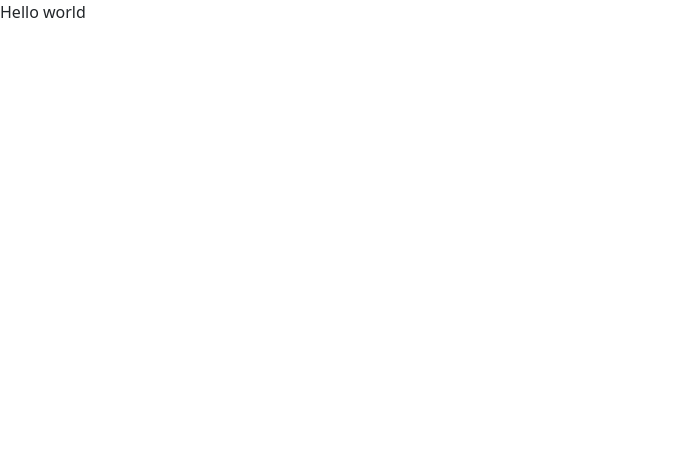
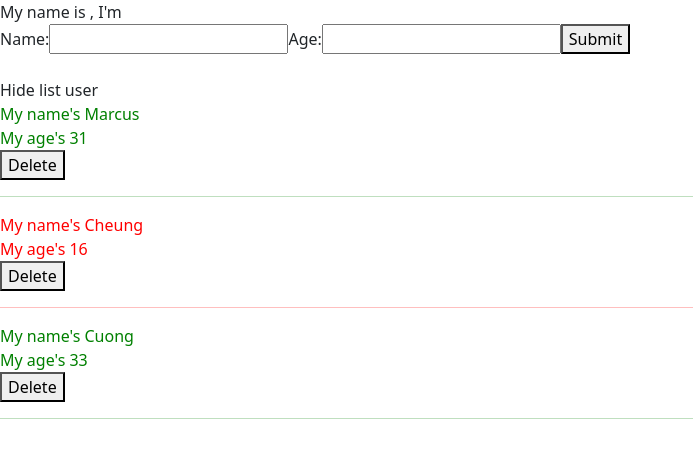
Before and after one commit to antking19/hoidanit-test-demo-react, a React (Create React App) app: page / in a window 1280 px wide. Shown: the top 458 px of the page, without its empty margins (0-693 px from the left). Built offline with nearby package versions, Linux system fonts and the light colour scheme.

Commit message:
back up code first time react basic

```diff
--- a/src/App.js
+++ b/src/App.js
@@ -1,13 +1,43 @@
+import logo from "./logo.svg";
 import "./App.scss";
+import { useDispatch, useSelector } from "react-redux";
+import { increaseCounter, decreaseCounter } from "./redux/action/counterAction";
+import MyComponent from "./components/MyComponent";
+import React from "react";
 
+class App extends React.Component {
+    render() {
+        return (
+            <div className="app-container">
+                <MyComponent></MyComponent>
+            </div>
+        );
+    }
+}
 
-const App = () => {
+// const App = () => {
 
-    return (
-        <div className="app-container">
-            Hello world
-        </div>
-    );
-};
+//     return (
+//         <div>
+//             <MyComponent></MyComponent>
+//         </div>
+//         // <div className="App">
+//         //     <header className="App-header">
+//         //         <img src={logo} className="App-logo" alt="logo" />
+//         //         <p>
+//         //             {/* Edit <code>src/App.js</code> and save to reload. */}
+//         //             Hello world
+//         //         </p>
+//         //         <div>Count = {count}</div>
+//         //         <button onClick={() => dispatch(increaseCounter())}>
+//         //             Increase
+//         //         </button>
+//         //         <button onClick={() => dispatch(decreaseCounter())}>
+//         //             Decrease
+//         //         </button>
+//         //     </header>
+//         // </div>
+//     );
+// };
 
 export default App;
```
